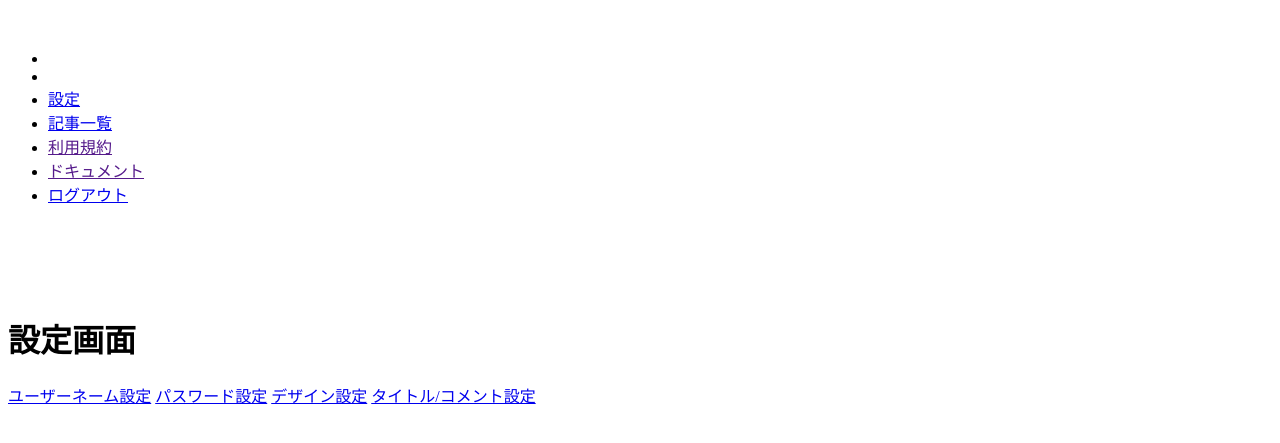
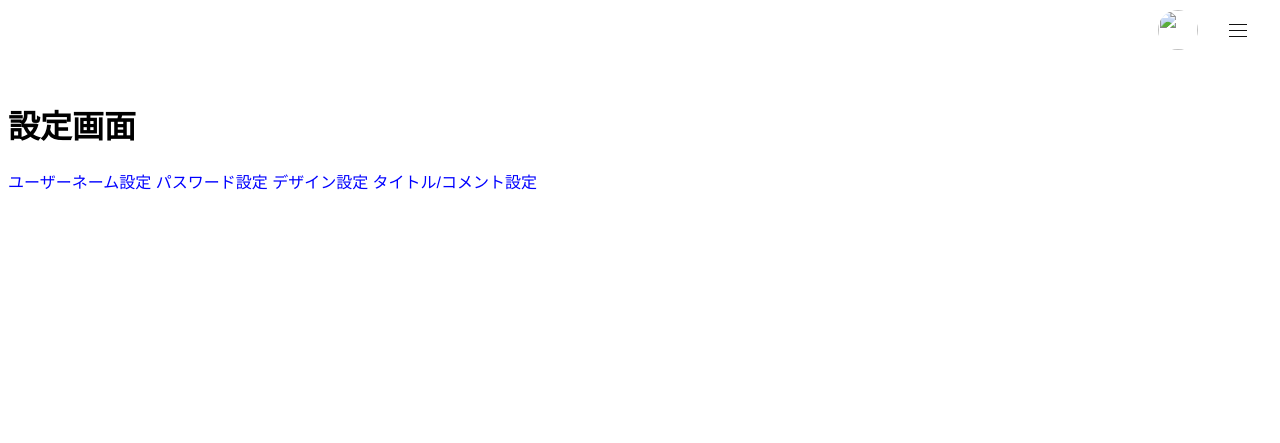
Before and after one commit to senobi-social/Favolo, a Django app: template templates/favolo/settings.html in a window 1280 px wide. Shown: the top 443 px of the page. Run offline with Django 3.2, Linux system fonts and the light colour scheme; the template is opened without the code that fills it, so the values that code supplies are empty.

Commit message:
finish login/signup(11/14)

```diff
--- /dev/null
+++ b/static/favolo/css/settings.css
@@ -0,0 +1,173 @@
+
+body {
+    background: #FFFFFF;
+    font-family: "Franklin Gothic Medium";
+    -webkit-font-smoothing: antialiased;
+    -moz-osx-font-smoothing: grayscale;
+}
+
+p {
+    color: gray;
+    margin:10px;
+    text-align: center;
+}
+
+a {
+    color:blue;
+    text-decoration: none;
+}
+
+/* ヘッダー */
+/* ------------------------------------------------------- */
+header {
+    height: 65px;
+    width: 100%;
+    background-color: #ffffff;
+    position: fixed;
+    top: 0;
+    z-index: 10;
+}
+
+.logo {
+    width: 124px;
+    margin-top: 20px;
+}
+
+.header-left {
+    float: left;
+}
+
+.header-right {
+    float: right;
+    height: 65px;
+    background-color: rgba(255, 255, 255, 0.3);
+    transition: all 0.5s;
+}
+
+.header-right:hover {
+    background-color: rgba(255, 255, 255, 0.5);
+}
+
+/* プロフィール画像 */
+.header-right img {
+    width: 40px;
+    height: 40px;
+    border-radius: 50%;
+    margin-top: 10px;
+    margin-right: 65px;
+}
+
+.header-right a {
+    line-height: 65px;
+    padding: 0 25px;
+    color: white;
+    display: block;
+}
+
+
+/* ハンバーガーメニュー */
+.global-nav {
+  position: fixed;
+  right: -320px; /* これで隠れる */
+  top: 0;
+  width: 300px; /* スマホに収まるくらい */
+  height: 100vh;
+  padding-top: 40px;
+  background-color: #fff;
+  transition: all .6s;
+  z-index: 200;
+  overflow-y: auto; /* メニューが多くなったらスクロールできるように */
+}
+
+.hamburger {
+  position: absolute;
+  right: 30px;
+  top: 10px;
+  width: 40px; /* クリックしやすいようにちゃんと幅を指定する */
+  height: 40px; /* クリックしやすいようにちゃんと高さを指定する */
+  cursor: pointer;
+  z-index: 300;
+}
+
+.global-nav__list {
+  margin: 0;
+  padding: 0;
+  list-style: none;
+}
+
+.global-nav__item {
+  text-align: center;
+  padding: 0 14px;
+}
+
+.global-nav__item a {
+  display: block;
+  padding: 8px 0;
+  border-bottom: 1px solid #eee;
+  text-decoration: none;
+  color: #111;
+}
+
+.global-nav__item a:hover {
+  background-color: #eee;
+}
+
+.hamburger__line {
+  position: absolute;
+  left: 11px;
+  width: 18px;
+  height: 1px;
+  background-color: #111;
+  transition: all .6s;
+}
+
+.hamburger__line--1 {
+  top: 14px;
+}
+
+.hamburger__line--2 {
+  top: 20px;
+}
+
+.hamburger__line--3 {
+  top: 26px;
+}
+
+.black-bg {
+  position: fixed;
+  left: 0;
+  top: 0;
+  width: 100vw;
+  height: 100vh;
+  z-index: 100;
+  background-color: #000;
+  opacity: 0;
+  visibility: hidden;
+  transition: all .6s;
+  cursor: pointer;
+}
+
+/* 表示された時用のCSS */
+.nav-open .global-nav {
+  right: 0;
+}
+
+.nav-open .black-bg {
+  opacity: .8;
+  visibility: visible;
+}
+
+.nav-open .hamburger__line--1 {
+  transform: rotate(45deg);
+  top: 20px;
+}
+
+.nav-open .hamburger__line--2 {
+  width: 0;
+  left: 50%;
+}
+
+.nav-open .hamburger__line--3 {
+  transform: rotate(-45deg);
+  top: 20px;
+}
```
Also changed, not shown: static/favolo/css/index.css (+28 -6 lines).
